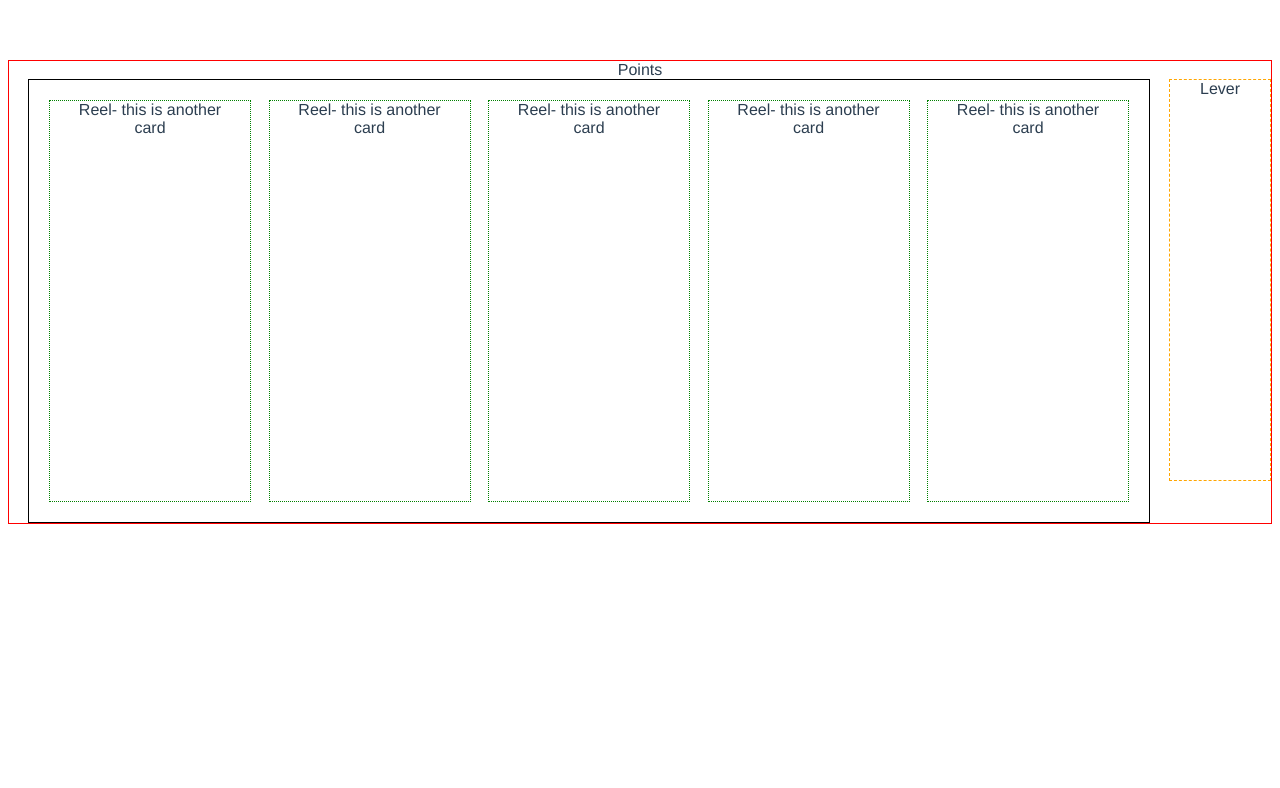
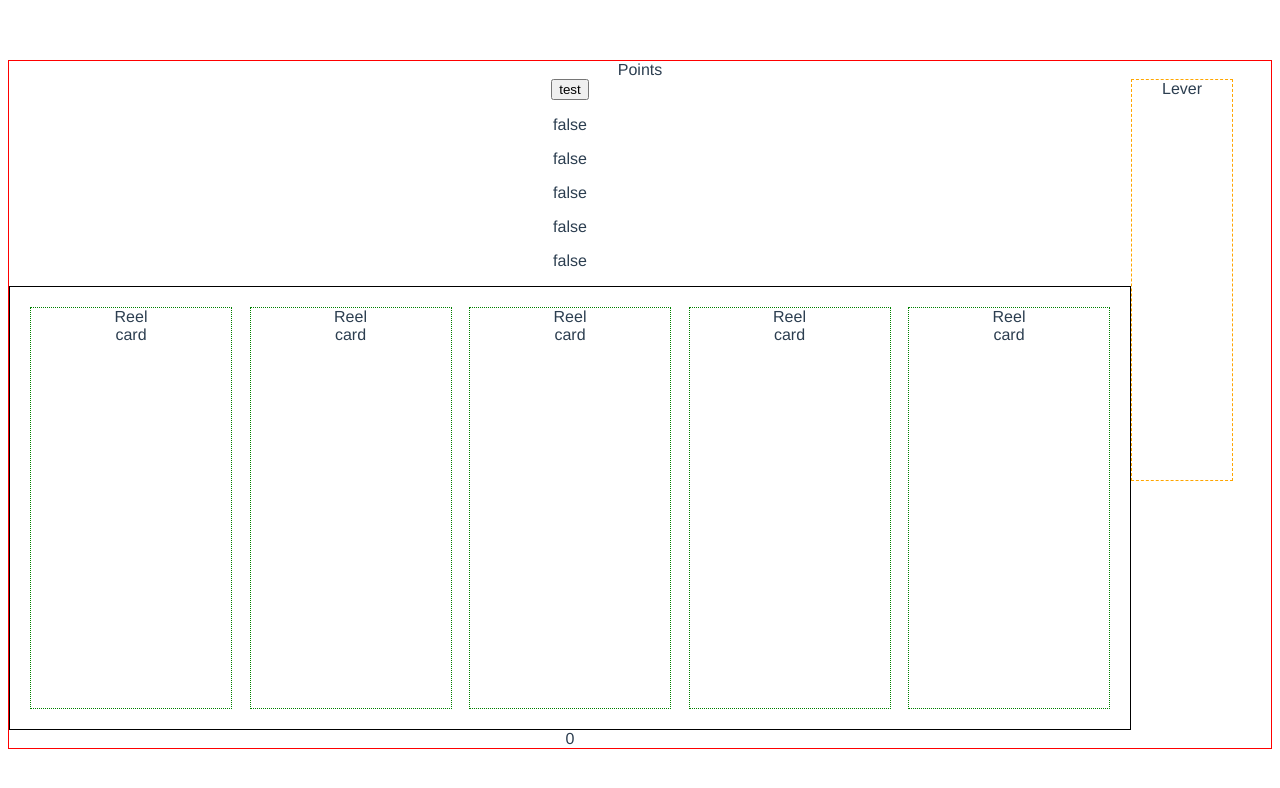
Before and after one commit to effcamp/alc-hackathon-game, a Vue app: page / in a window 1280 px wide. Shown: the top 788 px of the page. Built offline with nearby package versions, Linux system fonts and the light colour scheme.

Commit message:
It's kind of working

```diff
--- a/src/components/Reel.vue
+++ b/src/components/Reel.vue
@@ -1,6 +1,7 @@
 <template>
   <div class="reel">
-    Reel- this is another
+    Reel <br>
+    {{card && card.name}}
     <Card />
   </div>
 </template>
@@ -8,6 +9,7 @@
 <script>
 import Card from "./Card.vue";
 export default {
+  props: ["card"],
   components: {
     Card
   }
--- a/src/components/SlotMachine.vue
+++ b/src/components/SlotMachine.vue
@@ -1,10 +1,22 @@
 <template>
   <div class="slot-machine">
-    <Reel />
-    <Reel />
-    <Reel />
-    <Reel />
-    <Reel />
+    <button @click="sendFirstCard">test</button>
+    <!-- {{deck}} -->
+    <p
+      v-for="(reel, i) in selectedReels"
+      :key="i"
+    >{{reel}}</p>
+    <div class="reels">
+      <Reel
+        v-for="i in 5"
+        @click.native="selectReels(i-1)"
+        :card="cardsToSend[i-1]"
+        :key="i"
+      />
+
+    </div>
+    {{points}}
+
   </div>
 </template>
 
@@ -19,30 +31,82 @@ export default {
     msg: "Hello!",
     suits: ["clubs", "hearts", "spades", "diamonds"],
     numbers: [
-      "1",
-      "2",
-      "3",
-      "4",
-      "5",
-      "6",
-      "7",
-      "8",
-      "9",
-      "10",
-      "11",
-      "12",
-      "13"
+      { name: "Ace", value: 1 },
+      { name: "2", value: 2 },
+      { name: "3", value: 3 },
+      { name: "4", value: 4 },
+      { name: "5", value: 5 },
+      { name: "6", value: 6 },
+      { name: "7", value: 7 },
+      { name: "8", value: 8 },
+      { name: "9", value: 9 },
+      { name: "10", value: 10 },
+      { name: "Jack", value: 10 },
+      { name: "Queen", value: 10 },
+      { name: "King", value: 10 }
     ],
-    deck: []
+    deck: undefined,
+    // cardsToSend: [],
+    cardsToSend: [1, 2, 3, 4, 5],
+    pot: 0,
+    points: 0,
+    multiplier: 1,
+    selectedReels: [false, false, false, false, false]
   }),
-  methods: {},
-  computed: {}
+  methods: {
+    shuffle(a) {
+      for (let i = a.length - 1; i > 0; i--) {
+        const j = Math.floor(Math.random() * (i + 1));
+        [a[i], a[j]] = [a[j], a[i]];
+      }
+      return a;
+    },
+    createDeck() {
+      this.deck = this.suits
+        .map(suit =>
+          this.numbers.map(n => ({
+            name: `${n.name} of ${suit}`,
+            value: n.value
+          }))
+        )
+        .flat(1);
+    },
+    sendFirstCard() {
+      this.cardsToSend = this.deck.splice(0, 5);
+      this.createDeck();
+      this.shuffle(this.deck);
+    },
+    selectReels(reelIndex) {
+      this.selectedReels[reelIndex] = true;
+      this.totalPoints();
+    },
+    totalPoints() {
+      this.points = this.cardsToSend.reduce((prev, curr, i) => {
+        // if (this.selectedReels[i]) {
+        console.log(prev.value, curr);
+        return prev + curr;
+        // } else {/
+        // return prev;
+        // }
+      }, 0);
+
+      // this.selectedReels.reduce((reel, i) =>
+      //   reel ? this.cardsToSend[i].value : 0
+      // );
+    }
+  },
+  computed: {},
+  watch: {},
+  mounted() {
+    this.createDeck();
+    this.shuffle(this.deck);
+  }
 };
 </script>
 
 <!-- Add "scoped" attribute to limit CSS to this component only -->
 <style scoped>
-.slot-machine {
+.reels {
   width: 1080px;
   margin: 0 auto;
   border: 1px solid black;
```
